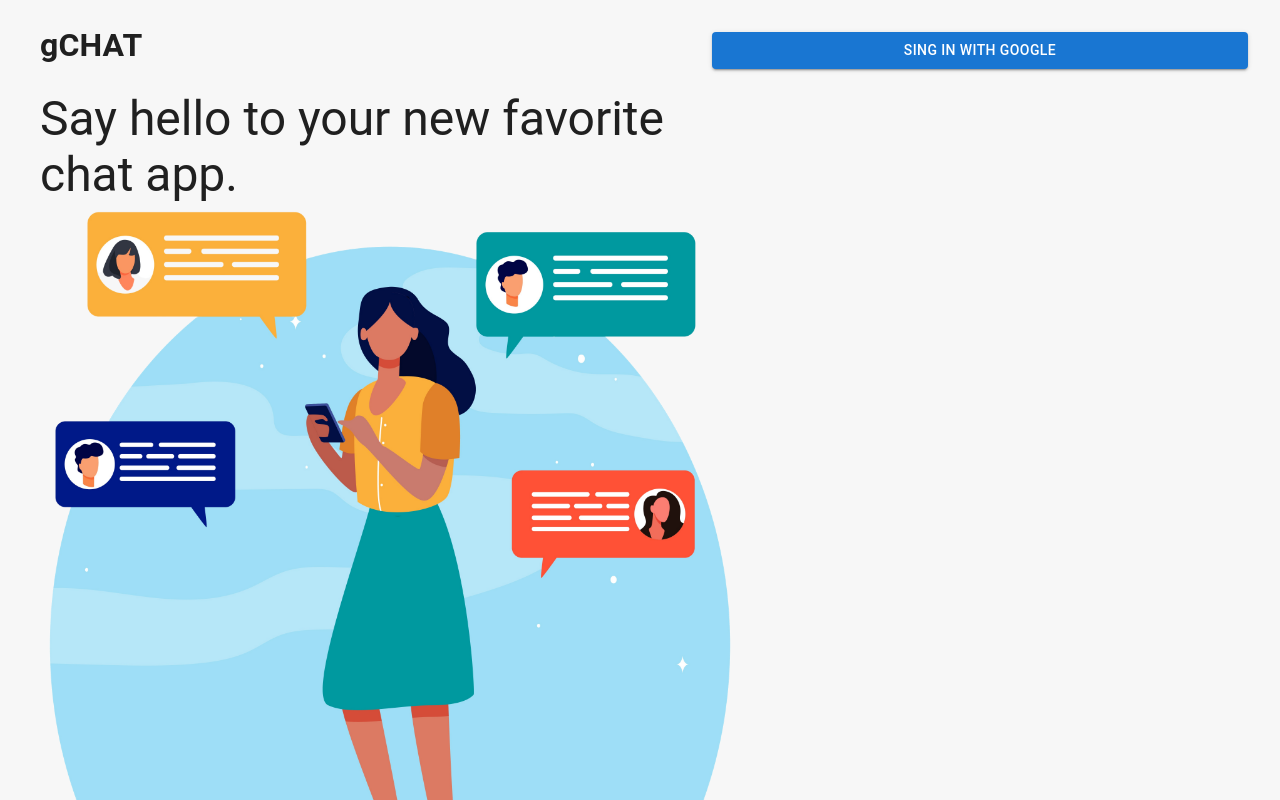
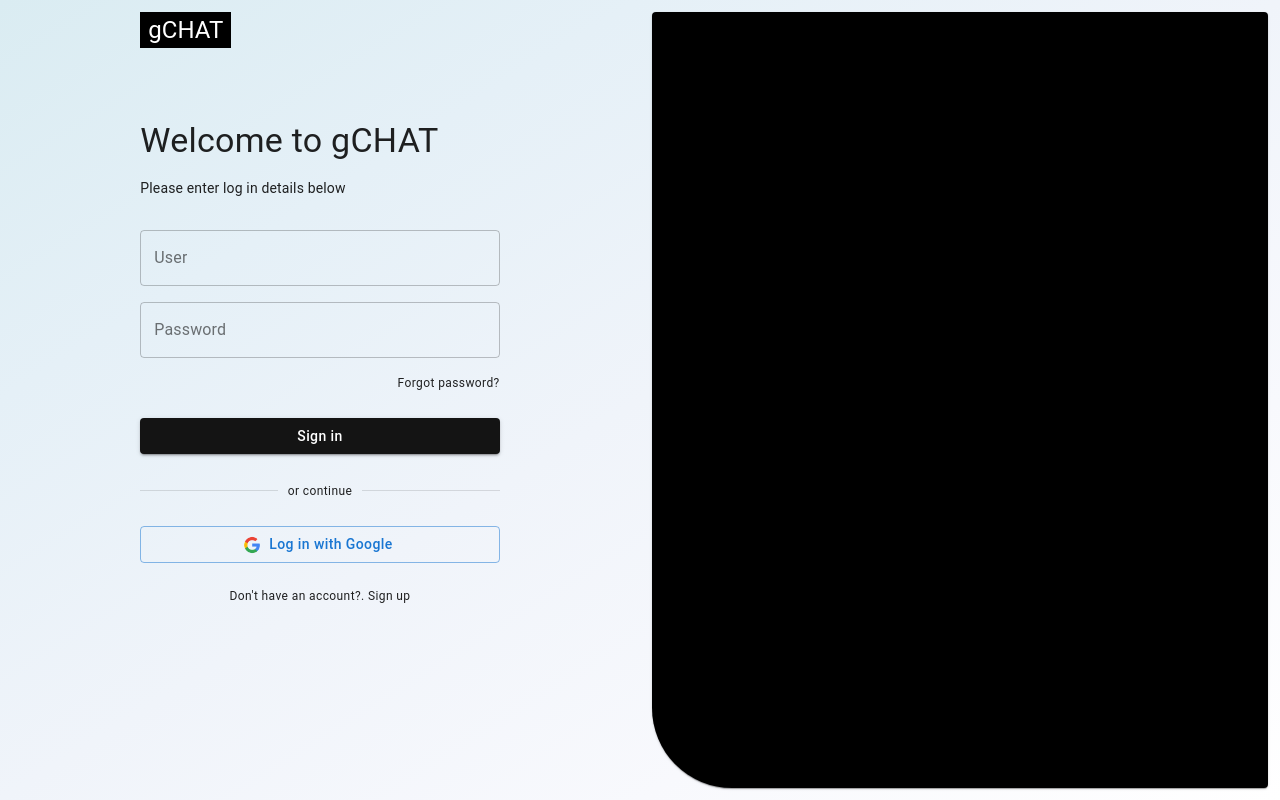
Before and after one commit to Holfter/chatter, a React (Vite) app: page /login in a window 1280 px wide. Built offline with nearby package versions, Linux system fonts and the light colour scheme; no server answers.

Commit message:
styling login page

```diff
--- a/src/components/Forms/LoginForm.tsx
+++ b/src/components/Forms/LoginForm.tsx
@@ -1,4 +1,4 @@
-import {Box, Button} from '@mui/material'
+import {Box, Button, TextField, Divider, Typography, Stack} from '@mui/material'
 
 import {signInWithPopup} from 'firebase/auth'
 import {provider, auth} from '../../../firebase-config'
@@ -20,10 +20,39 @@ const LoginForm = () => {
   }
 
   return (
-    <Box display="flex" flexDirection="column" gap={2}>
-      <Button variant="contained" color="primary" onClick={signInWithGoogle}>
-        Sing in with Google
+    <Box display="flex" flexDirection="column" gap={3}>
+      <Stack direction="column" spacing={2}>
+        <TextField variant="outlined" label="User" type="text" />
+        <TextField variant="outlined" label="Password" type="password" />
+        <Stack direction="row" justifyContent="flex-end">
+          <Typography variant="caption">Forgot password?</Typography>
+        </Stack>
+      </Stack>
+      <Button variant="contained" color="secondary">
+        Sign in
       </Button>
+      <Divider>
+        <Typography variant="caption">or continue</Typography>
+      </Divider>
+      <Button
+        variant="outlined"
+        color="primary"
+        onClick={signInWithGoogle}
+        startIcon={
+          <img
+            src="/assets/images/google-icon.png"
+            alt="google-icon"
+            width="18"
+          />
+        }
+      >
+        Log in with Google
+      </Button>
+      <Stack direction="row" justifyContent="center">
+        <Typography variant="caption">
+          Don't have an account?. Sign up
+        </Typography>
+      </Stack>
     </Box>
   )
 }
--- a/src/pages/Login/index.tsx
+++ b/src/pages/Login/index.tsx
@@ -1,42 +1,66 @@
-import {Box, Container, CssBaseline, Paper, Typography} from '@mui/material'
+import {
+  Box,
+  Container,
+  CssBaseline,
+  Paper,
+  Typography,
+  Grid,
+} from '@mui/material'
 import LoginForm from '../../components/Forms/LoginForm'
 
 const Login = () => {
   return (
-    <div>
+    <Box
+      sx={{
+        height: '100vh',
+        backgroundImage:
+          'linear-gradient(to right bottom, #daecf2, #e5f0f7, #f0f4fa, #f8f9fd, #ffffff);',
+        display: 'grid',
+        gridTemplateColumns: 'repeat(2, 1fr)',
+        gridTemplateRows: '1fr',
+        gridColumnGap: '0px',
+        gridRowGap: '0px',
+      }}
+    >
       <CssBaseline />
-      <Box
-        component="main"
-        height="100vh"
-        display="flex"
-        justifyContent="space-between"
-        overflow="hidden"
-      >
-        <Box
-          ml={5}
-          width="50%"
-          display="flex"
-          flexDirection="column"
-          justifyContent="space-between"
-        >
-          <h1>gCHAT</h1>
-          <Typography variant="h3">
-            Say hello to your new favorite chat app.
-          </Typography>
-          <img src="/assets/images/login-vector.png" width="700px" alt="" />
-        </Box>
-        <Box
-          width="50%"
+      <Grid container xs={12} justifyContent="center" sx={{padding: '12px'}}>
+        <Grid item xs={7}>
+          <Box mb={4}>
+            <Grid item xs={7}>
+              <Box display="flex" mb={9}>
+                <Box
+                  sx={{
+                    background: 'black',
+                    color: 'white',
+                    fontSize: '2rem',
+                    padding: '2px 8px',
+                  }}
+                >
+                  <Typography variant="h5">gCHAT</Typography>
+                </Box>
+              </Box>
+            </Grid>
+            <Typography variant="h4" mb={2} sx={{display: 'flex'}}>
+              Welcome to gCHAT
+            </Typography>
+            <Typography variant="body2">
+              Please enter log in details below
+            </Typography>
+          </Box>
+
+          <LoginForm />
+        </Grid>
+      </Grid>
+      <Box padding="12px" height="100%">
+        <Paper
           sx={{
-            p: 4,
+            background: 'black',
             height: '100%',
-            background: 'primary.main',
+            borderBottomLeftRadius: '5rem',
           }}
-        >
-          <LoginForm />
-        </Box>
+        ></Paper>
       </Box>
-    </div>
+    </Box>
   )
 }
 
--- a/src/theme/muiTheme.ts
+++ b/src/theme/muiTheme.ts
@@ -8,9 +8,9 @@ const palette = {
     contrastText: '#fff',
   },
   secondary: {
-    main: '#dc004e',
+    main: '#141414',
     light: '#ff5c8d',
-    dark: '#9a0036',
+    dark: '#000000',
     contrastText: '#fff',
   },
   error: {
@@ -62,6 +62,11 @@ const muiTheme = (mode: 'light' | 'dark') =>
     palette: {
       ...palette,
       mode,
+    },
+    typography: {
+      button: {
+        textTransform: 'none',
+      },
     },
     components: {
       MuiCssBaseline: {
```
Also changed, not shown: public/assets/images/google-icon.png (added).
